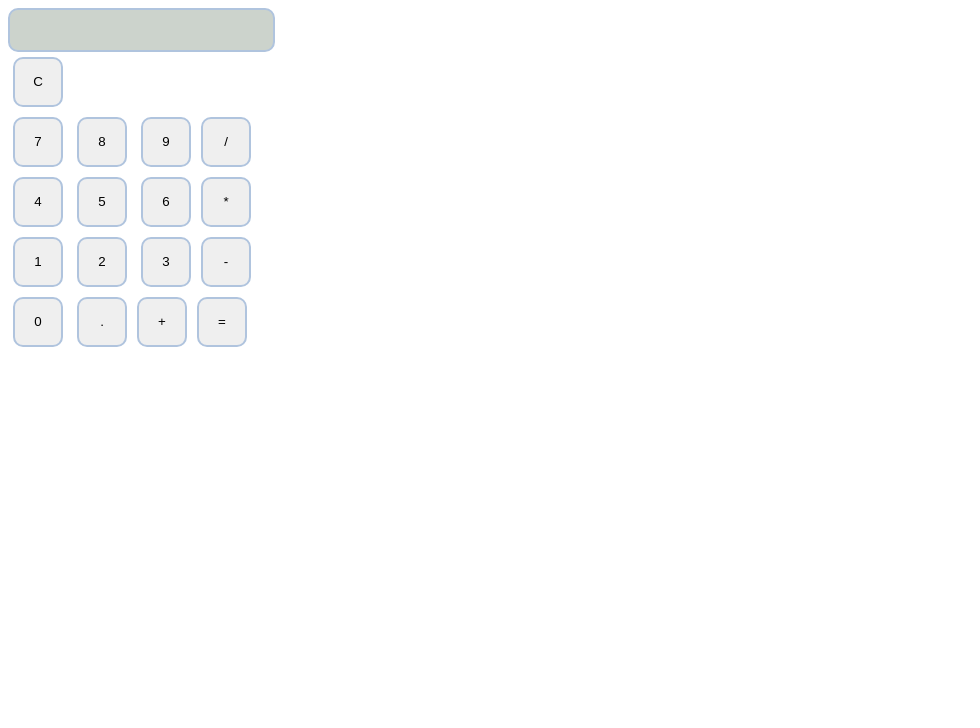
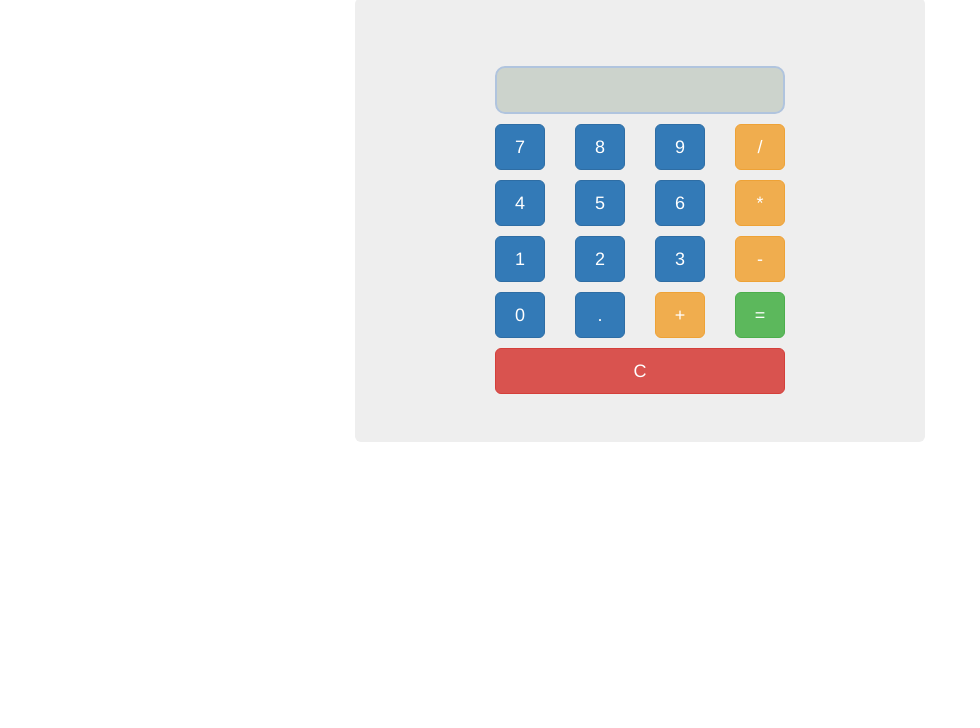
Before and after one commit to adwhitaker/calculator, a website: page public/views/index.html in a window 1280 px wide. Shown: the part 72-800 px from the top of the page, without its empty margins (0-980 px from the left). Drawn offline with nearby package versions, Linux system fonts and the light colour scheme; files that its build step writes are made by us from their sources; files whose address does not match are found by name.

Commit message:
functioning basic calc

```diff
--- a/public/scripts/client.js
+++ b/public/scripts/client.js
@@ -9,7 +9,8 @@ $(function() {
 var MathForm = {
   x: '',
   type: '',
-  y: ''
+  y: '',
+  total: null
 };
 
 // this function takes the information from the form and creates an object
@@ -36,14 +37,14 @@ function submitInfo () {
 
 // returns computed math from server
 function getComputation () {
-
   $.ajax({
     type: 'GET',
     url: '/math/',
     success: function (amount) {
       clearInfo();
-      MathForm.x = amount;
-      $('#x').val(MathForm.x);
+      MathForm.total = amount;
+      $('#x').val(MathForm.total);
+      MathForm.x = '';
     }
   });
 };
@@ -54,7 +55,7 @@ function clearInfo () {
   $('#secondNumber').addClass('hidden');
   $('#firstNumber').removeClass('hidden');
   MathForm.type = '';
-  var resetTotal = {'total': 0};
+  var resetTotal = {'total': null};
 
   $.ajax({
     type: 'POST',
@@ -69,10 +70,20 @@ function clearInfo () {
 
 function getValue () {
   var buttonValue = $(this).data('value');
+
   if (MathForm.type === '') {
-    MathForm.x = MathForm.x + buttonValue.toString();
-    $('#x').val(MathForm.x);
+    if (MathForm.x === '') {
+      MathForm.x = MathForm.x + buttonValue.toString();
+      $('#x').val(MathForm.x);
+    } else {
+      var xVal = $('input[id=x]').val();
+      MathForm.x = xVal;
+      MathForm.x = MathForm.x + buttonValue.toString();
+      $('#x').val(MathForm.x);
+    }
   } else {
+    var yVal = $('input[id=y]').val();
+    MathForm.y = yVal;
     MathForm.y = MathForm.y + buttonValue.toString();
     $('#y').val(MathForm.y);
   }
--- a/public/styles/styles.css
+++ b/public/styles/styles.css
@@ -1,40 +1,28 @@
-
+body {
+  text-align: center;
+  margin: 0 auto;
+}
+body:focus {
+  outline:none;
+}
 .hidden {
   display: none;
 }
+
+.jumbotron {
+  margin: auto;
+  width: 50%;
+}
 input {
+  width: 100%;
   text-align: right;
   font-family: 'VT323', monospace;
   font-size: 30px;
-  padding: 5px;
   border-radius: 10px;
+  padding-right: 10px;
   border: 2px solid lightsteelblue;
   background-color: rgb(204, 211, 204);
 }
-
-.calculator {
-  float: left;
+button {
+  margin-top: 10px;
 }
-
-.lastOpperator {
-  float: left;
-}
-
-button {
-  width: 50px;
-  height: 50px;
-  padding: 10px;
-  margin: 5px;
-  border-radius: 10px;
-  border: none;
-  border: 2px solid lightsteelblue;
-}
-/*#clear {
-  float: left;
-}
-.box {
-  height: 50px;
-  width: 40px;
-  border: 2px solid black;
-  background-color: darkseafoam;
-}*/
--- a/public/views/index.html
+++ b/public/views/index.html
@@ -4,7 +4,7 @@
     <title>Calculator</title>
     <script type='text/javascript' src='assets/vendors/jquery-3.1.1.min.js'></script>
     <script src='scripts/client.js'></script>
-    <!-- <link rel="stylesheet" href="assets/vendors/bootstrap-3.3.7-dist/dist/css/bootstrap.min.css"> -->
+    <link rel="stylesheet" href="https://maxcdn.bootstrapcdn.com/bootstrap/3.3.7/css/bootstrap.min.css">
     <link href="https://fonts.googleapis.com/css?family=VT323" rel="stylesheet">
     <link rel='stylesheet' href='styles/styles.css' />
   </head>
@@ -13,7 +13,10 @@
   <div class='row'>
     <h1>calculator</h1>
   </div>
+    <div class='jumbotron'>
     <div class='row'>
+      <div class="col-md-2 col-lg-2"></div>
+        <div class="col-md-8 col-lg-8">
           <form>
             <div id='firstNumber'>
               <label for='x'></label>
@@ -33,56 +36,100 @@
             <input id='submitForm' class='hidden' type='submit'/>
           </form>
       </div>
-  <div class='row'>
-    <button id='clear'>C</button>
-    <div class='box'></div>
-    <div class='box'></div>
-    <div class='box'></div>
-  </div>
-
-
-  <div class='row'>
-    <div class='calculator'>
-      <button class='number' data-value='7'>7</button>
-      <button class='number' data-value='8'>8</button>
-      <button class='number' data-value='9'>9</button>
-    </div>
-    <div class='opperators'>
-      <button class='mathOpp' data-name='div'>/</button>
-    </div>
+      <div class="col-md-2 col-lg-2"></div>
     </div>
 
     <div class='row'>
+      <div class="col-md-2 col-lg-2"></div>
       <div class='calculator'>
-      <button class='number' data-value='4'>4</button>
-      <button class='number' data-value='5'>5</button>
-      <button class='number' data-value='6'>6</button>
+        <div class="col-md-2 col-lg-2">
+          <button class='number btn btn-primary btn-lg btn-block' data-value='7'>7</button>
+        </div>
+        <div class="col-md-2 col-lg-2">
+        <button class='number btn btn-primary btn-lg btn-block' data-value='8'>8</button>
+      </div>
+      <div class="col-md-2 col-lg-2">
+        <button class='number btn btn-primary btn-lg btn-block' data-value='9'>9</button>
+      </div>
       </div>
       <div class='opperators'>
-      <button class='mathOpp' data-name='mult'>*</button>
+        <div class="col-md-2 col-lg-2">
+        <button class='mathOpp btn btn-warning btn-lg btn-block' data-name='div'>/</button>
       </div>
+      </div>
+      <div class="col-md-2 col-lg-2"></div>
     </div>
 
     <div class='row'>
+      <div class="col-md-2 col-lg-2"></div>
       <div class='calculator'>
-      <button class='number' data-value='1'>1</button>
-      <button class='number' data-value='2'>2</button>
-      <button class='number' data-value='3'>3</button>
+        <div class="col-md-2 col-lg-2">
+        <button class='number btn btn-primary btn-lg btn-block' data-value='4'>4</button>
+      </div>
+      <div class="col-md-2 col-lg-2">
+        <button class='number btn btn-primary btn-lg btn-block' data-value='5'>5</button>
+      </div>
+      <div class="col-md-2 col-lg-2">
+        <button class='number btn btn-primary btn-lg btn-block' data-value='6'>6</button>
+      </div>
       </div>
       <div class='opperators'>
-      <button class='mathOpp' data-name='sub'>-</button>
+      <div class="col-md-2 col-lg-2">
+        <button class='mathOpp btn btn-warning btn-lg btn-block' data-name='mult'>*</button>
       </div>
+      </div>
+      <div class="col-md-2 col-lg-2"></div>
     </div>
 
     <div class='row'>
+      <div class="col-md-2 col-lg-2"></div>
       <div class='calculator'>
-      <button class='number' data-value='0'>0</button>
-      <button class='number' data-value='.'>.</button>
+        <div class="col-md-2 col-lg-2">
+        <button class='number btn btn-primary btn-lg btn-block' data-value='1'>1</button>
+      </div>
+      <div class="col-md-2 col-lg-2">
+        <button class='number btn btn-primary btn-lg btn-block' data-value='2'>2</button>
+      </div>
+      <div class="col-md-2 col-lg-2">
+        <button class='number btn btn-primary btn-lg btn-block' data-value='3'>3</button>
+      </div>
+      </div>
+      <div class='opperators'>
+        <div class="col-md-2 col-lg-2">
+        <button class='mathOpp btn btn-warning btn-lg btn-block' data-name='sub'>-</button>
+      </div>
+      </div>
+      <div class="col-md-2 col-lg-2"></div>
+    </div>
+
+    <div class='row'>
+      <div class="col-md-2 col-lg-2"></div>
+      <div class='calculator'>
+        <div class="col-md-2 col-lg-2">
+        <button class='number btn btn-primary btn-lg btn-block' data-value='0'>0</button>
+      </div>
+        <div class="col-md-2 col-lg-2">
+        <button class='number btn btn-primary btn-lg btn-block' data-value='.'>.</button>
+      </div>
       </div>
       <div class='opperators lastOpperator'>
-      <button class='mathOpp' data-name='add'>+</button>
+        <div class="col-md-2 col-lg-2">
+        <button class='mathOpp btn btn-warning btn-lg btn-block' data-name='add'>+</button>
       </div>
-    <button id='equals' type='submit'>=</button>
+    </div>
+      <div class="col-md-2 col-lg-2">
+      <button id='equals' class='btn btn-success btn-lg btn-block' type='submit' value='submit'>=</button>
+    </div>
+    <div class="col-md-2 col-lg-2"></div>
+    </div>
+
+    <div class='row'>
+      <div class="col-md-2 col-lg-2"></div>
+      <div class="col-md-8 col-lg-8">
+        <button class='btn btn-danger btn-lg btn-block' id='clear'>C</button>
+      </div>
+      <div class="col-md-2 col-lg-2"></div>
+    </div>
   </div>
 
 </div> <!-- end of container div -->
```
Lines whose indentation alone changed are shown as unchanged.
